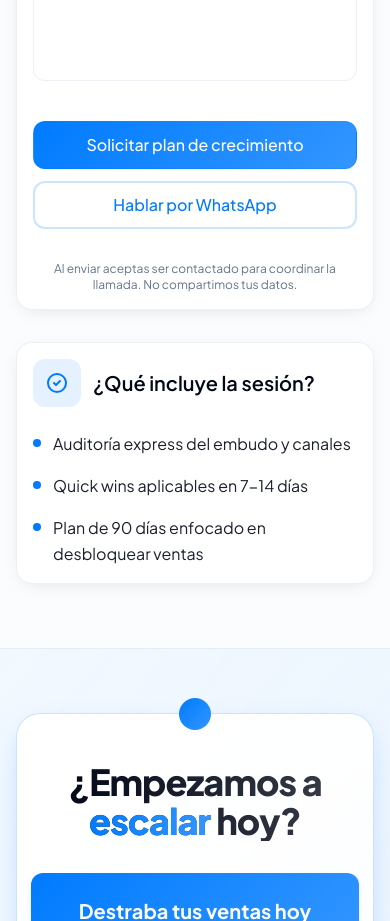
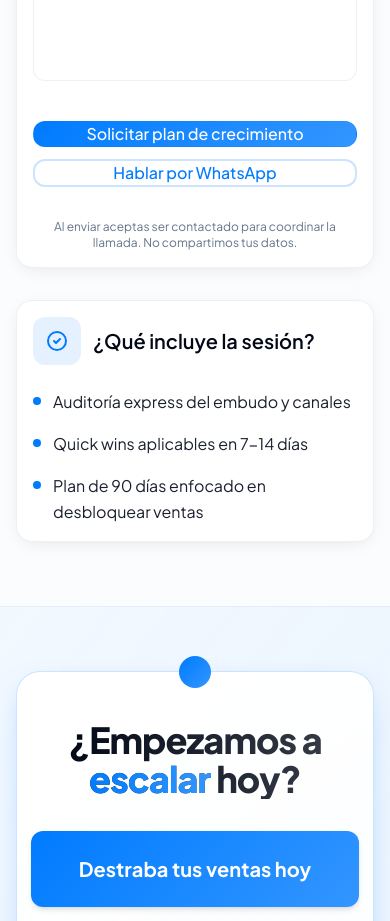
Before and after one commit to Rey10242/cavadialab, a React (Vite) app: page / in a window 390 px wide. Shown: the part 9780-10701 px from the top of the page. Built offline with nearby package versions, Linux system fonts and the light colour scheme.

Commit message:
Fix contact form and deployment
The user is asking why their domain `cavadialab.com` is not showing the page. Additionally, the contact form buttons are still not well-structured and need to be fixed.

```diff
--- a/src/components/sections/Contact.tsx
+++ b/src/components/sections/Contact.tsx
@@ -140,11 +140,11 @@ const Contact: React.FC = () => {
                   )}
                 />
 
-                <div className="flex flex-col gap-3 md:flex-row md:gap-4 pt-4">
-                  <Button type="submit" variant="premium" size="lg" className="w-full h-12 md:flex-1">
+                <div className="flex flex-col gap-3 pt-4 lg:flex-row lg:gap-4">
+                  <Button type="submit" variant="premium" size="lg" className="flex-1 h-12">
                     Solicitar plan de crecimiento
                   </Button>
-                  <Button asChild variant="outline" size="lg" className="w-full h-12 md:flex-1">
+                  <Button asChild variant="outline" size="lg" className="flex-1 h-12">
                     <a
                       href={`https://wa.me/?text=${waText}`}
                       target="_blank"
```
